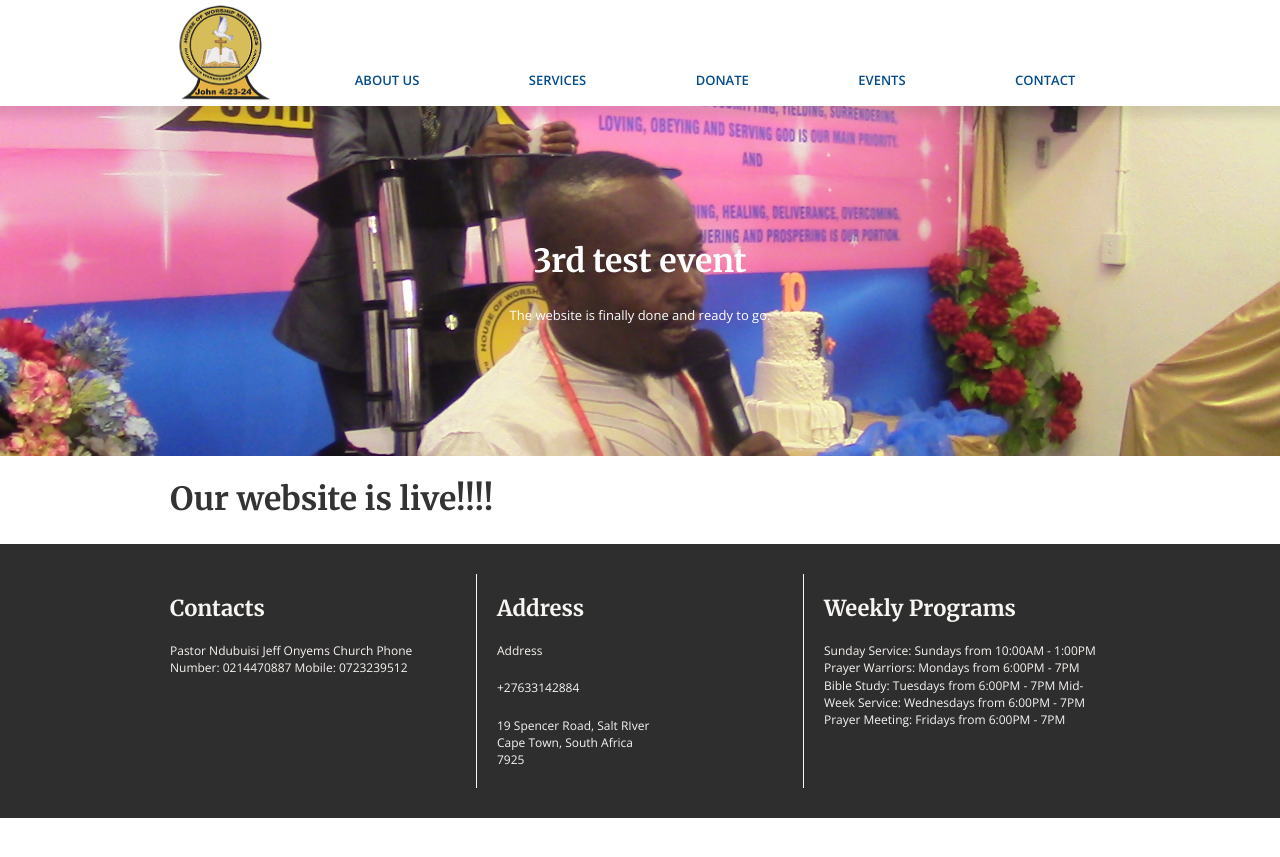
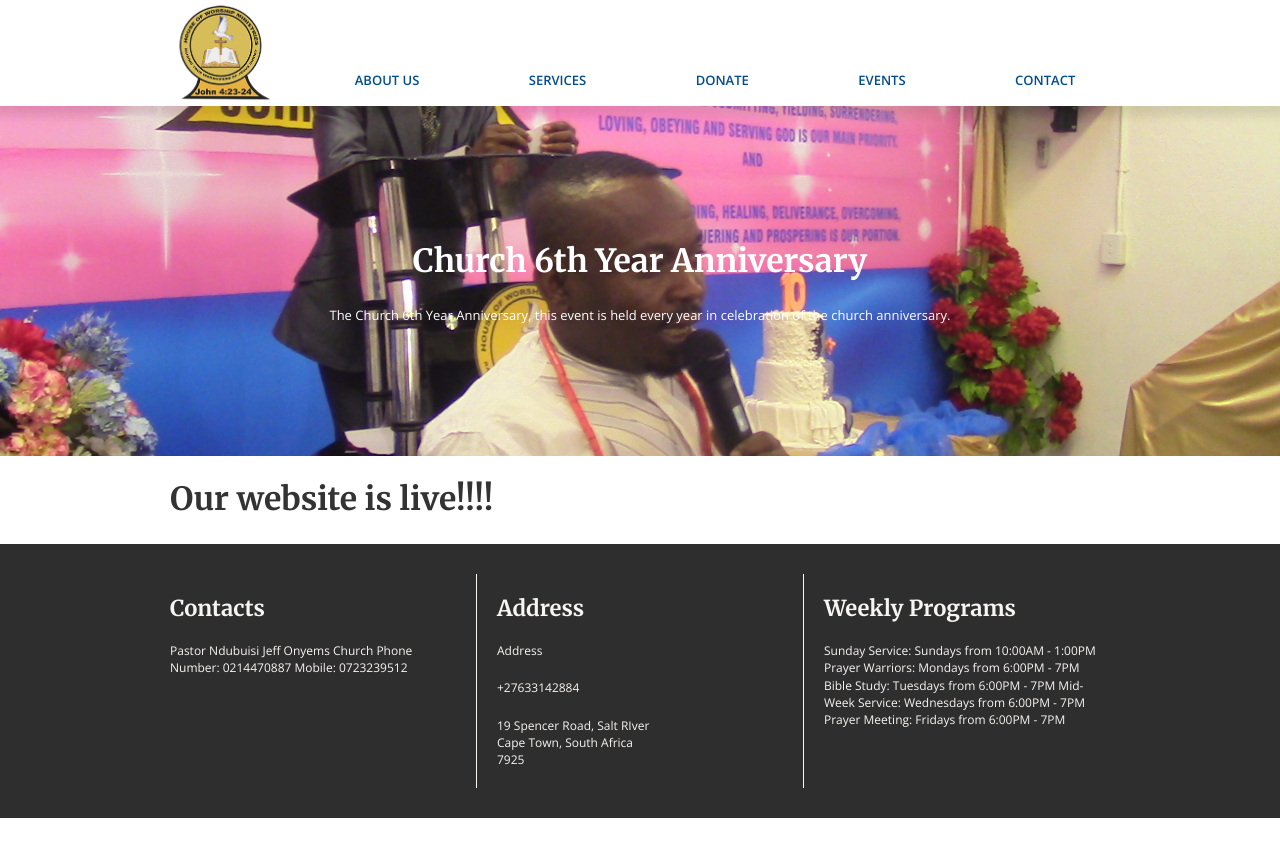
Before and after one commit to riyaadh47/hilary, a Jekyll site: the page built from _events/3rd-test-event.md, in a window 1280 px wide. Shown: the top 857 px of the page. Built offline with Jekyll 4.4.1, drawn with Linux system fonts in a browser that asks for light colours; nearby versions of some CDN libraries; library files that are not in the unit come from our copies.

Commit message:
Update from Forestry.io - Updated 3rd-test-event.md

```diff
--- a/_events/3rd-test-event.md
+++ b/_events/3rd-test-event.md
@@ -1,16 +1,17 @@
 ---
-title: 3rd test event
-date: 2018-11-26 20:00:11 Z
+title: Church 6th Year Anniversary
+date: 2019-07-21 20:00:11 +0000
 layout: page
-short-date: 26/Nov
-event-date: 26 November
-debate: Website ready to go
+short-date: 21/Jul
+event-date: 21 July
+debate: Church Anniversary
 order: ''
-description: The website is finally done and ready to go.
+description: The Church 6th Year Anniversary, this event is held every year in celebration
+  of the church anniversary.
 jumbotron: "/img/IMG_0017.JPG"
 image: "/img/IMG_0092.JPG"
 church: House of Worship
-event-name: Website finally live
+event-name: Church 6th Year Anniversary
+
 ---
-
 # Our website is live!!!!
```
